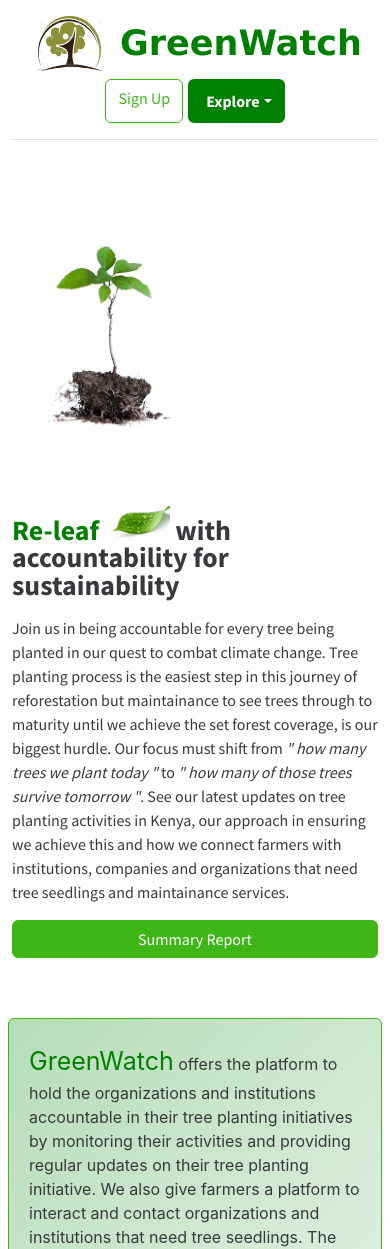
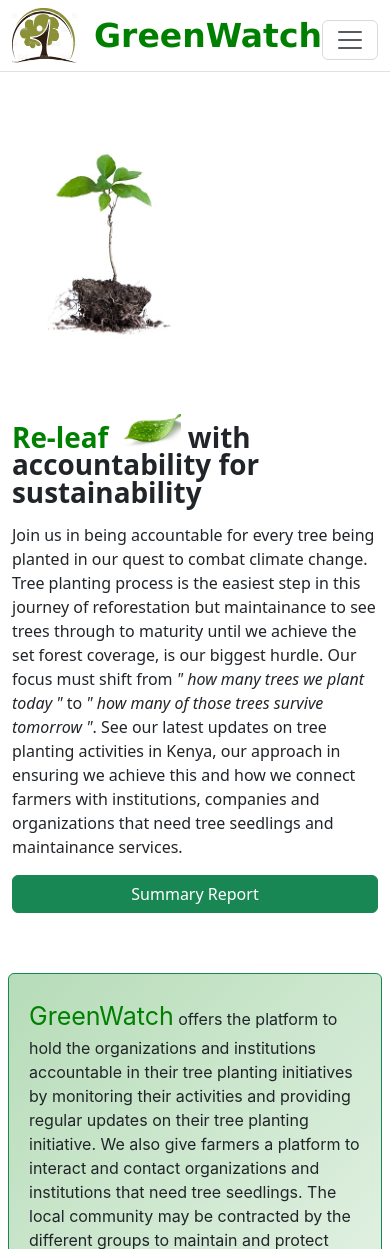
Before and after one commit to Collins07/GreenWatch, a Django app: page / in a window 390 px wide. Shown: the top 1249 px of the page. Run offline with Django 4.2, Linux system fonts and the light colour scheme.

Commit message:
altered the navbar

```diff
--- a/reforestation/reforestation/static/css/home.css
+++ b/reforestation/reforestation/static/css/home.css
@@ -291,6 +291,8 @@
   text-decoration: 2px underline;
 }
 
+
+
 /* Routes to roots */
 .root{
   color: green;
@@ -463,3 +465,30 @@
   margin-top: 5%;
   text-align: center;
 }
+
+
+
+
+/* Media querries */
+@media only screen and (max-width: 600px) {
+  #nav-linking{
+      margin-left: 0px;
+      margin-top: 10%;
+
+  }
+  #drop{
+      margin-left: 0px;
+      margin-top: 10%;
+      margin-bottom: 10%;
+
+  }
+
+  #logo{
+      color: green;
+      font-weight: bolder;
+      font-size: 33px;
+      font-family: 'Lucida Sans', 'Lucida Sans Regular', 'Lucida Grande', 'Lucida Sans Unicode', Geneva, Verdana, sans-serif;
+    }
+
+
+}
--- a/reforestation/templates/reforest/home.html
+++ b/reforestation/templates/reforest/home.html
@@ -10,16 +10,11 @@
     <title> Green Space </title>
     <link href="{% static 'css/home.css' %}" rel="stylesheet">
     <link href="https://cdn.jsdelivr.net/npm/bootstrap@5.3.0-alpha1/dist/css/bootstrap.min.css" rel="stylesheet" >
-    <link href="/docs/5.3/dist/css/bootstrap.min.css" rel="stylesheet" integrity="sha384-GLhlTQ8iRABdZLl6O3oVMWSktQOp6b7In1Zl3/Jr59b6EGGoI1aFkw7cmDA6j6gD" crossorigin="anonymous">
+
 
     <!-- Favicons -->
     <link rel="stylesheet" href="https://cdnjs.cloudflare.com/ajax/libs/font-awesome/4.7.0/css/font-awesome.min.css">
-    <link rel="apple-touch-icon" href="/docs/5.3/assets/img/favicons/apple-touch-icon.png" sizes="180x180">
-    <link rel="icon" href="/docs/5.3/assets/img/favicons/favicon-32x32.png" sizes="32x32" type="image/png">
-    <link rel="icon" href="/docs/5.3/assets/img/favicons/favicon-16x16.png" sizes="16x16" type="image/png">
-    <link rel="manifest" href="/docs/5.3/assets/img/favicons/manifest.json">
-    <link rel="mask-icon" href="/docs/5.3/assets/img/favicons/safari-pinned-tab.svg" color="#712cf9">
-    <link rel="icon" href="/docs/5.3/assets/img/favicons/favicon.ico">
+
 
 
 </head>
@@ -27,13 +22,22 @@
 
       <main>
 
-        <div class="container">
-          <header class="d-flex flex-wrap align-items-center justify-content-center justify-content-md-between py-3 mb-4 border-bottom">
+
+        <nav class="navbar navbar-expand-lg" id="navigation" >
+          <div class="container border-bottom">
             <a href="/" class="d-flex align-items-center col-md-3 mb-2 mb-md-0 text-dark text-decoration-none">
               <img src="{% static 'img/logo.jpg' %}" alt="" class="bi me-2" width="65" height="55" role="img" >
             <span id="logo" class="">GreenWatch</span>
           </a>
-            <div class="text-end d-flex">
+
+            <button style="color: green;" class="navbar-toggler" type="button" data-bs-toggle="collapse" data-bs-target="#navbarColor02" aria-controls="navbarColor02" aria-expanded="false" aria-label="Toggle navigation">
+              <span  class="navbar-toggler-icon"></span>
+            </button>
+            <div class="container-fluid" id="hide-navigation">
+              <div class="row">
+                  <div class="col-8"></div>
+
+                  <div class="col-4 navbar-collapse collapse"  id="navbarColor02">
 
                     {% if user.is_authenticated %}
                     <form action="{% url 'logout' %}" method="post">
@@ -41,14 +45,14 @@
                       <input id="sign-out" class="btn btn-outline-success" type="submit" value="Log Out">
                     </form>
                     {% else %}
-              <a href="{% url 'register' %}" class="btn btn-outline-success" >Sign Up</a>
+                    <a id="nav-linking" href="{% url 'register' %}" class="btn btn-outline-success" >Sign Up</a>
                     {% endif %}
+
 
                     <ul class="nav nav-pills">
                       <li class="nav-item dropdown">
                         <a class="nav-link dropdown-toggle show " id="drop" data-bs-toggle="dropdown" href="#" role="button" aria-haspopup="true" aria-expanded="true">Explore</a>
                         <div id="glass" class="dropdown-menu hide" data-popper-placement="bottom-start" style="position: absolute; inset: 0px auto auto 0px; margin: 0px; transform: translate(0px, 42px);">
-
                           {% if user.is_authenticated %}
 
                           {% else %}
@@ -64,17 +68,19 @@
                         </div>
                       </li>
                     </ul>
-
+                  </div>
+              </div>
 
             </div>
-          </header>
+
           </div>
+        </nav>
 
 
 
         <!-- hero -->
 
-        <div style="background-color: white;" id="hero" class="container col-xxl-12 mt-5">
+        <div style="background-color: white;" id="hero" class="container col-xxl-12 mt-3">
             <div class="row flex-lg-row-reverse align-items-center g-5 py-5">
               <div class="col-10 col-sm-8 col-lg-5">
                 <img src="{% static 'img/tree14-removebg-preview.jpg' %}" class="d-block mx-lg-auto img-fluid" alt="" width="800" height="750" loading="lazy">
```
Lines whose indentation alone changed are shown as unchanged.
